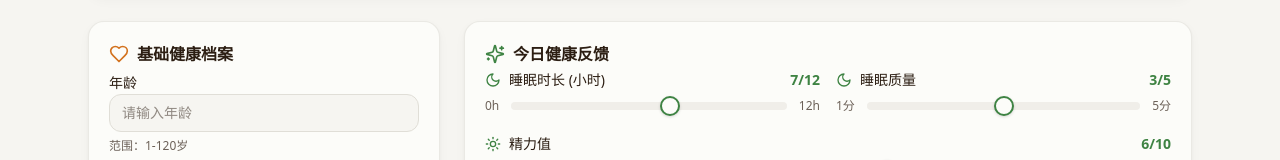
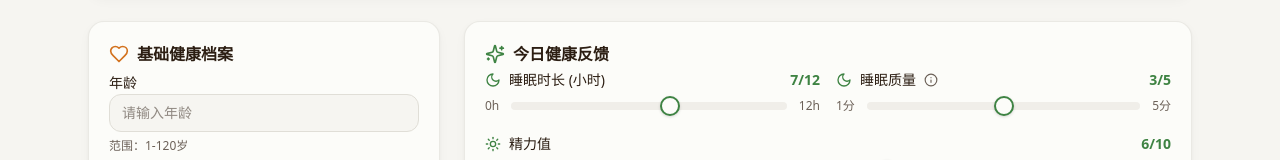
Before and after one commit to nathanyliu/aiy202608-md0087-team-truffle, a Next.js app: page / in a window 1280 px wide. Shown: the part 170-330 px from the top of the page. Built offline with nearby package versions, Linux system fonts and the light colour scheme.

Commit message:
feat: 睡眠质量评分添加分数定义说明
Coze-Commit-Type: user
Coze-User-ID: 2609581529240071
Coze-Conversation-ID: 11679386

```diff
--- a/src/app/page.tsx
+++ b/src/app/page.tsx
@@ -21,6 +21,13 @@ import {
   Lightbulb,
 } from 'lucide-react';
 import { cn } from '@/lib/utils';
+import {
+  Tooltip,
+  TooltipContent,
+  TooltipProvider,
+  TooltipTrigger,
+} from '@/components/ui/tooltip';
+import { Info } from 'lucide-react';
 
 // 食物数据库
 interface FoodItem {
@@ -215,6 +222,7 @@ function SliderField({
   icon: Icon,
   leftLabel,
   rightLabel,
+  tooltip,
 }: {
   label: string;
   value: number;
@@ -224,6 +232,7 @@ function SliderField({
   icon: React.ComponentType<{ className?: string }>;
   leftLabel?: string;
   rightLabel?: string;
+  tooltip?: string;
 }) {
   return (
     <div className="space-y-2">
@@ -231,6 +240,18 @@ function SliderField({
         <div className="flex items-center gap-2">
           <Icon className="h-4 w-4 text-primary" />
           <span className="text-sm font-medium text-foreground">{label}</span>
+          {tooltip && (
+            <TooltipProvider>
+              <Tooltip>
+                <TooltipTrigger asChild>
+                  <Info className="h-3.5 w-3.5 text-muted-foreground cursor-help" />
+                </TooltipTrigger>
+                <TooltipContent side="top" className="max-w-xs whitespace-pre-line text-xs">
+                  {tooltip}
+                </TooltipContent>
+              </Tooltip>
+            </TooltipProvider>
+          )}
         </div>
         <span className="text-sm font-semibold text-primary">{value}/{max}</span>
       </div>
@@ -610,7 +631,7 @@ export default function HomePage() {
           </div>
         </div>
 
-        {/* 右侧：今日健康反馈 + 舌像 */}
+        {/* 右侧：今日健康反馈 */}
         <div className="lg:col-span-2 space-y-6">
           <div className="card-warm p-5 space-y-5">
             <div className="flex items-center gap-2 mb-1">
@@ -639,6 +660,7 @@ export default function HomePage() {
                 icon={Moon}
                 leftLabel="1分"
                 rightLabel="5分"
+                tooltip={"1分 - 失眠/多梦：入睡困难，频繁醒来，醒后疲惫\n2分 - 较差：睡眠浅，易惊醒，白天精神不佳\n3分 - 一般：睡眠尚可，偶有中途醒来\n4分 - 良好：入睡顺利，夜间少醒，醒来精神\n5分 - 优秀：一夜安睡到天亮，精力充沛"}
               />
             </div>
 
```
